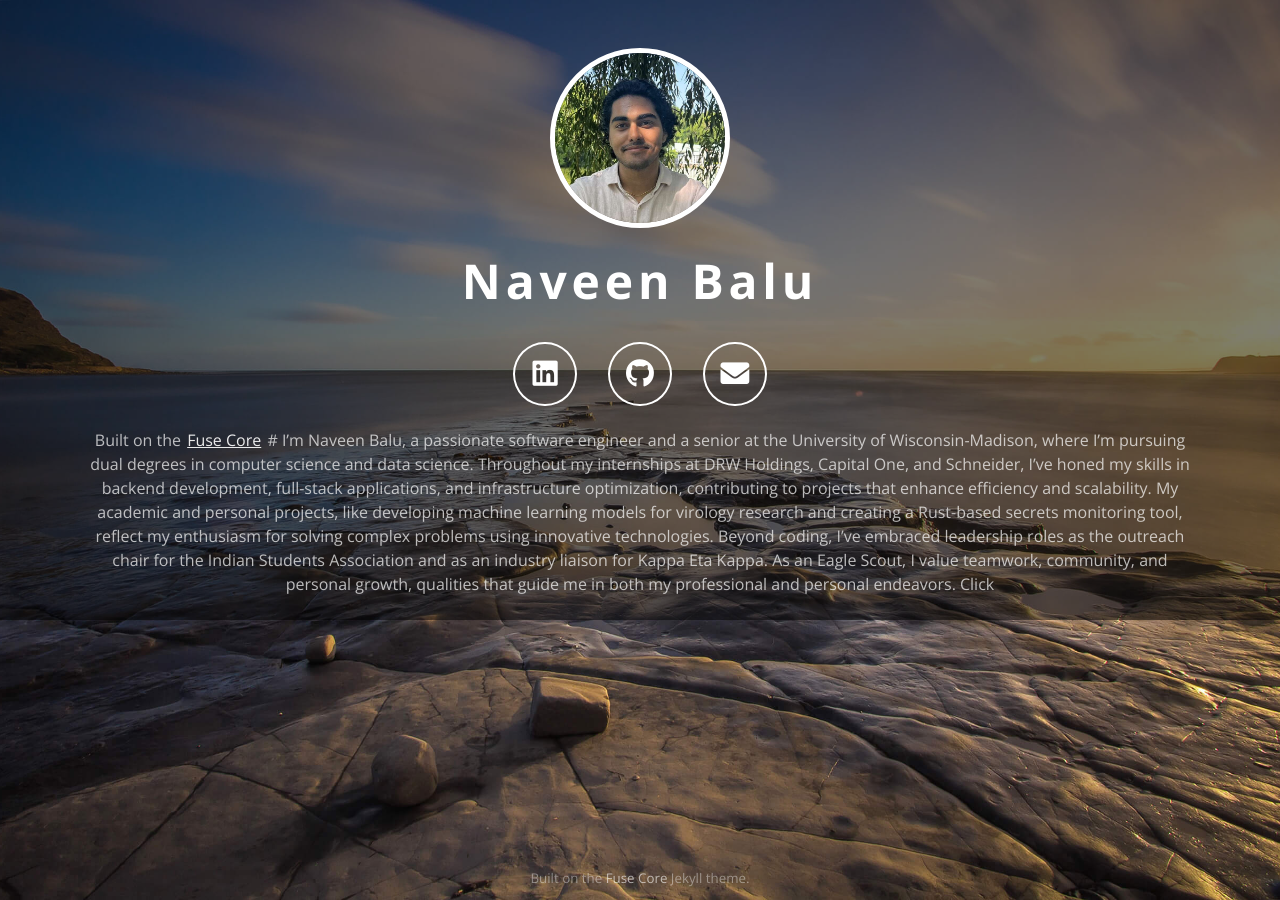
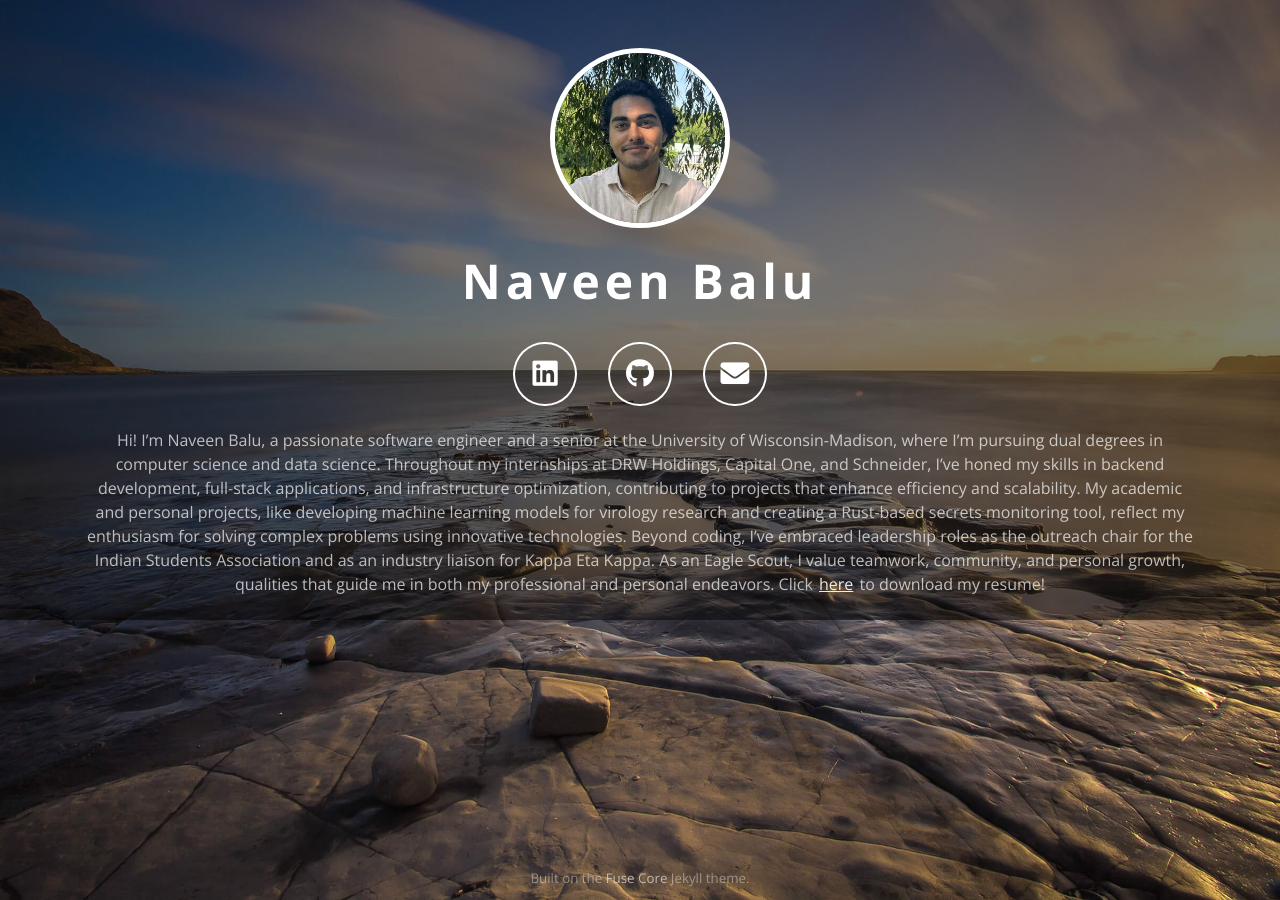
Before and after one commit to navn24/navn24.github.io, a Jekyll site: the page built from index.html, in a window 1280 px wide. Built offline with Jekyll 4.4.1, drawn with Linux system fonts in a browser that asks for light colours; comment, search, counter and statistics services are not loaded.

Commit message:
add resume

```diff
--- a/_config.yml
+++ b/_config.yml
@@ -181,7 +181,7 @@
 # Extra HTML which will be displayed below the links. Keep it short. Leave empty to disable.
 #extra_html:
 extra_html: >
-  Built on the <a href="https://github.com/tsjensen/fuse-core">Fuse Core</a>
-  #  I’m Naveen Balu, a passionate software engineer and a senior at the University of Wisconsin-Madison, where I’m pursuing dual degrees in computer science and data science. Throughout my internships at DRW Holdings, Capital One, and Schneider, I’ve honed my skills in backend development, full-stack applications, and infrastructure optimization, contributing to projects that enhance efficiency and scalability. My academic and personal projects, like developing machine learning models for virology research and creating a Rust-based secrets monitoring tool, reflect my enthusiasm for solving complex problems using innovative technologies. Beyond coding, I’ve embraced leadership roles as the outreach chair for the Indian Students Association and as an industry liaison for Kappa Eta Kappa. As an Eagle Scout, I value teamwork, community, and personal growth, qualities that guide me in both my professional and personal endeavors. Click
+  Hi! I’m Naveen Balu, a passionate software engineer and a senior at the University of Wisconsin-Madison, where I’m pursuing dual degrees in computer science and data science. Throughout my internships at DRW Holdings, Capital One, and Schneider, I’ve honed my skills in backend development, full-stack applications, and infrastructure optimization, contributing to projects that enhance efficiency and scalability. My academic and personal projects, like developing machine learning models for virology research and creating a Rust-based secrets monitoring tool, reflect my enthusiasm for solving complex problems using innovative technologies. Beyond coding, I’ve embraced leadership roles as the outreach chair for the Indian Students Association and as an industry liaison for Kappa Eta Kappa. As an Eagle Scout, I value teamwork, community, and personal growth, qualities that guide me in both my professional and personal endeavors. Click <a href="https://navn24.github.io/resume.pdf">here</a> to download my resume!
+
 
 #EOF
```
Also changed, not shown: 2 other files.
